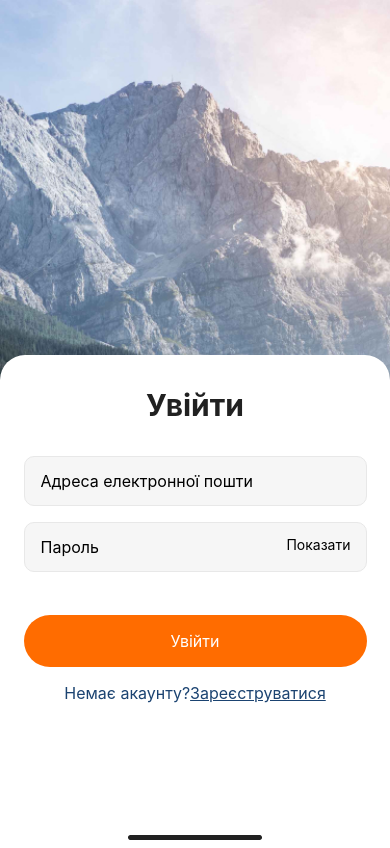
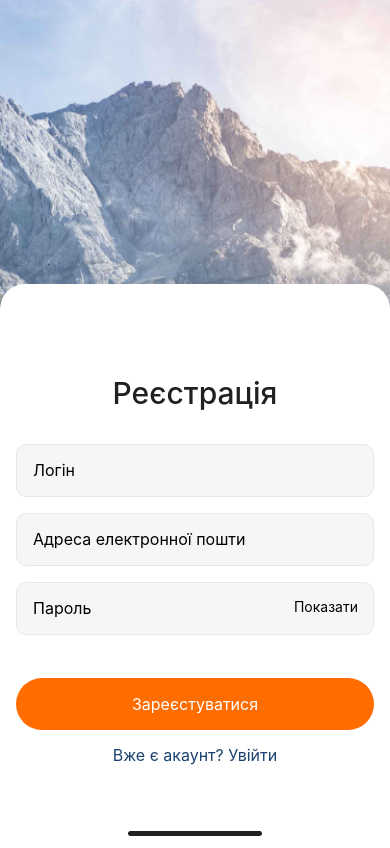
Before and after one commit to Goingforth/goit-react-native6_fin, a React Native app: screen / in a window 390 px wide. Built offline with nearby package versions, Linux system fonts and the light colour scheme.

Commit message:
on check

```diff
--- a/App.js
+++ b/App.js
@@ -1,14 +1,13 @@
-import { StyleSheet, Text, View, ScrollView, FlatList } from "react-native";
+import React, { useState } from "react";
+import { StyleSheet, Text, View } from "react-native";
 import RegistrationScreen from "./Screens/RegistrationScreen";
 import LoginScreen from "./Screens/LoginScreen";
 
 export default function App() {
   return (
-    <View>
-      <View style={styles.container}>
-        {/* <RegistrationScreen /> */}
-        <LoginScreen />
-      </View>
+    <View style={styles.container}>
+      <RegistrationScreen />
+      {/* <LoginScreen /> */}
     </View>
   );
 }
--- a/Components/HomeIndicators/HomeIndicator.js
+++ b/Components/HomeIndicators/HomeIndicator.js
@@ -15,7 +15,7 @@ const styles = StyleSheet.create({
   homeIndicator: {
     paddingTop: 21,
     paddingBottom: 8,
-
+    alignItems: "center",
     height: 34,
   },
 });
--- a/Screens/LoginScreen.js
+++ b/Screens/LoginScreen.js
@@ -1,138 +1,221 @@
+import React, { useState } from "react";
 import {
   ImageBackground,
-  SafeAreaView,
   StyleSheet,
-  Dimensions,
   Text,
   View,
   TextInput,
   TouchableOpacity,
-  Pressable,
+  Keyboard,
+  TouchableWithoutFeedback,
   KeyboardAvoidingView,
+  Platform,
 } from "react-native";
+
+const validator = require("validator");
 
 import image from "./Images/bg_photo.jpg";
 import HomeIndicator from "../Components/HomeIndicators/HomeIndicator";
 
-const screenHeight = Dimensions.get("window").height;
-const screenWidth = Dimensions.get("window").width;
+const initialState = {
+  email: "",
+  password: "",
+};
 
 const LoginScreen = () => {
+  const [state, setState] = useState(initialState);
+
+  const [nameFocus, setNameFocus] = useState(null);
+  const [isSeePaassword, setIsSeePaassword] = useState(true);
+  const [checkValidEmail, setCheckValidEmail] = useState(false);
+
+  const { email, password } = state;
+
+  const onLogin = () => {
+    console.log(` Email : ${email} , Password : ${password}`);
+    setState(initialState);
+  };
+
+  const handleVisibilityPassword = () => setIsSeePaassword(!isSeePaassword);
+
+  const isBlurInput = () => setNameFocus("null");
+
+  const handleCheckEmail = (text) => {
+    setState((prev) => ({ ...prev, email: text }));
+
+    setCheckValidEmail(validator.isEmail(text));
+  };
+
+  const emailEmpty = validator.isEmpty(email);
+
   return (
-    <SafeAreaView>
-      <ImageBackground
-        source={image}
-        resizeMode="cover"
-        style={styles.imgBackGround}
+    <ImageBackground source={image} style={styles.imgBackGround}>
+      <TouchableWithoutFeedback onPress={Keyboard.dismiss}>
+        <KeyboardAvoidingView
+          style={styles.container}
+          behavior={Platform.OS == "ios" ? "padding" : "height"}
+          keyboardVerticalOffset={Platform.OS === "ios" ? -248 : -248}
         >
-        {/* <KeyboardAvoidingView style={styles.contain} behavior="padding"> */}
-        <View style={styles.container}>
+          <View style={styles.formContainer}>
             <Text style={styles.header}>Увійти</Text>
 
             <View>
               <TextInput
-              style={styles.input}
+                style={[
+                  styles.input,
+                  nameFocus === "email" && styles.inputFocus,
+                ]}
                 placeholder="Адреса електронної пошти"
+                value={email}
+                onChangeText={(value) => handleCheckEmail(value)}
+                inputMode="email"
+                onFocus={() => setNameFocus("email")}
+                onBlur={isBlurInput}
               />
 
-            <View>
-              <TextInput style={styles.input} placeholder="Пароль" />
-              <Pressable style={styles.verifyButton}>
-                <Text>Показати</Text>
-              </Pressable>
-            </View>
+              {!checkValidEmail && !emailEmpty ? (
+                <Text style={styles.textFailed}>Wrong format email</Text>
+              ) : (
+                <Text style={styles.textFailed}> </Text>
+              )}
             </View>
 
-          <View style={styles.styleRegistrBtn}>
-            <TouchableOpacity>
-              {/* onPress={this.onPressButton} */}
-              <Text style={styles.textButton}>Увійти</Text>
+            <View>
+              <TextInput
+                style={[
+                  styles.input,
+                  nameFocus === "password" && styles.inputFocus,
+                ]}
+                placeholder="Пароль"
+                value={password}
+                onChangeText={(value) =>
+                  setState((prev) => ({ ...prev, password: value }))
+                }
+                secureTextEntry={isSeePaassword}
+                onFocus={() => setNameFocus("password")}
+                onBlur={isBlurInput}
+              />
+              <TouchableOpacity
+                style={styles.verifyButton}
+                onPress={handleVisibilityPassword}
+              >
+                <Text> {isSeePaassword ? "Показати" : "Приховати"}</Text>
               </TouchableOpacity>
             </View>
 
+            {email === "" || password === "" || checkValidEmail === false ? (
+              <TouchableOpacity disabled style={styles.styleRegistrBtn}>
+                <Text style={styles.textButton}>Увійти</Text>
+              </TouchableOpacity>
+            ) : (
+              <TouchableOpacity
+                style={styles.styleRegistrBtn}
+                onPress={onLogin}
+              >
+                <Text style={styles.textButton}>Увійти</Text>
+              </TouchableOpacity>
+            )}
+
             <Text style={styles.login}>
-            Немає акаунту?
-            <Text style={styles.registr}>Зареєструватися</Text>
+              Немає акаунту? <Text style={styles.registr}>Зареєструватися</Text>
             </Text>
+
             <HomeIndicator />
           </View>
-        {/* </KeyboardAvoidingView> */}
+        </KeyboardAvoidingView>
+      </TouchableWithoutFeedback>
     </ImageBackground>
-    </SafeAreaView>
   );
 };
 export default LoginScreen;
 
 const styles = StyleSheet.create({
-  contain: {
-    flex: 1,
-  },
   container: {
     flex: 1,
-    display: "flex",
+
+    justifyContent: "flex-end",
+  },
+  formContainer: {
+    paddingTop: 32,
+    paddingBottom: 0,
+
+    paddingHorizontal: 16,
+    borderTopLeftRadius: 25,
+    borderTopRightRadius: 25,
+    backgroundColor: "#FFFFFF",
+  },
+  imgBackGround: {
     position: "absolute",
 
-    // marginTop: 323,
-    bottom: 0,
-
-    alignItems: "center",
-    width: screenWidth,
-    height: 489,
-    backgroundColor: "#FFF",
-    borderTopLeftRadius: 25,
-    borderTopRightRadius: 25,
-  },
-  imgBackGround: {
-    height: screenHeight,
-    width: screenWidth,
-    //height: 812,
+    height: "100%",
+    width: "100%",
   },
   header: {
     fontSize: 30,
-    fontWeight: "bold",
+    fontWeight: 500,
+    lineHeight: 35,
+    textAlign: "center",
     color: "#212121",
 
-    marginTop: 32,
     marginBottom: 33,
   },
   input: {
-    height: 50,
-    width: 343,
     marginBottom: 16,
     padding: 16,
     borderWidth: 1,
     borderColor: "#e8e8e8",
     borderRadius: 10,
     fontSize: 16,
-
+    lineHeight: 19,
     backgroundColor: "#F6F6F6",
+  },
+  inputFocus: {
+    marginBottom: 16,
+    padding: 16,
+    borderWidth: 1,
+    borderColor: "#FF6C00",
+    borderRadius: 10,
+    fontSize: 16,
+    lineHeight: 19,
+    backgroundColor: "#FFFFFF",
   },
   styleRegistrBtn: {
     alignItems: "center",
     backgroundColor: "#FF6C00",
 
-    width: 343,
     paddingTop: 16,
     paddingBottom: 16,
     marginTop: 27,
     marginBottom: 16,
     borderRadius: 32,
   },
-  login: {
-    marginBottom: 111,
 
-    color: "#1B4371",
-    fontSize: 16,
-  },
   textButton: {
     fontSize: 16,
     color: "#FFF",
   },
   verifyButton: {
     position: "absolute",
-    justifyContent: "center",
-    top: 14,
+    fontSize: 16,
+    fontWeight: 400,
+    lineHeight: 19,
+    top: 16,
     right: 16,
+  },
+  textFailed: {
+    position: "absolute",
+    alignSelf: "flex-end",
+    bottom: 16,
+    color: "red",
+  },
+  login: {
+    marginBottom: 111,
+
+    color: "#1B4371",
+    fontSize: 16,
+    fontWeight: 400,
+    textAlign: "center",
+    lineHeight: 19,
   },
   registr: {
     textDecorationLine: "underline",
--- a/Screens/RegistrationScreen.js
+++ b/Screens/RegistrationScreen.js
@@ -1,56 +1,144 @@
+import React, { useState } from "react";
 import {
   ImageBackground,
-  SafeAreaView,
   StyleSheet,
-  Dimensions,
   Text,
   View,
   TextInput,
   TouchableOpacity,
-  Pressable,
+  Keyboard,
+  TouchableWithoutFeedback,
+  KeyboardAvoidingView,
+  Platform,
 } from "react-native";
+
+const validator = require("validator");
 
 import image from "./Images/bg_photo.jpg";
 import HomeIndicator from "../Components/HomeIndicators/HomeIndicator";
 
-const screenHeight = Dimensions.get("window").height;
-const screenWidth = Dimensions.get("window").width;
+const initialState = {
+  login: "",
+  email: "",
+  password: "",
+};
 
 const RegistrationScreen = () => {
+  const [state, setState] = useState(initialState);
+
+  const [nameFocus, setNameFocus] = useState(null);
+  const [isSeePaassword, setIsSeePaassword] = useState(true);
+  const [checkValidEmail, setCheckValidEmail] = useState(false);
+
+  const { login, email, password } = state;
+
+  const onLogin = () => {
+    console.log(`Login : ${login} , Email : ${email} , Password : ${password}`);
+    setState(initialState);
+  };
+
+  const handleVisibilityPassword = () => setIsSeePaassword(!isSeePaassword);
+
+  const isBlurInput = () => setNameFocus("null");
+
+  const handleCheckEmail = (text) => {
+    setState((prev) => ({ ...prev, email: text }));
+
+    setCheckValidEmail(validator.isEmail(text));
+  };
+
+  const emailEmpty = validator.isEmpty(email);
+
   return (
-    <SafeAreaView>
-      <ImageBackground
-        source={image}
-        resizeMode="cover"
-        style={styles.imgBackGround}
+    <ImageBackground source={image} style={styles.imgBackGround}>
+      <TouchableWithoutFeedback onPress={Keyboard.dismiss}>
+        <KeyboardAvoidingView
+          style={styles.container}
+          behavior={Platform.OS == "ios" ? "padding" : "height"}
+          keyboardVerticalOffset={Platform.OS === "ios" ? -168 : -168}
         >
-        <View style={styles.container}>
+          <View style={styles.formContainer}>
             <Text style={styles.header}>Реєстрація</Text>
-          <TextInput style={styles.input} placeholder="Логін" />
+
             <TextInput
-            style={styles.input}
+              style={[styles.input, nameFocus === "login" && styles.inputFocus]}
+              placeholder="Логін"
+              value={login}
+              onChangeText={(text) =>
+                setState((prev) => ({ ...prev, login: text }))
+              }
+              onFocus={() => setNameFocus("login")}
+              onBlur={isBlurInput}
+            />
+            <View>
+              <TextInput
+                style={[
+                  styles.input,
+                  nameFocus === "email" && styles.inputFocus,
+                ]}
                 placeholder="Адреса електронної пошти"
+                value={email}
+                onChangeText={(value) => handleCheckEmail(value)}
+                inputMode="email"
+                onFocus={() => setNameFocus("email")}
+                onBlur={isBlurInput}
               />
 
-          <View>
-            <TextInput style={styles.input} placeholder="Пароль" />
-            <Pressable style={styles.verifyButton}>
-              <Text>Показати</Text>
-            </Pressable>
+              {!checkValidEmail && !emailEmpty ? (
+                <Text style={styles.textFailed}>Wrong format email</Text>
+              ) : (
+                <Text style={styles.textFailed}> </Text>
+              )}
             </View>
 
-          <View style={styles.styleRegistrBtn}>
-            <TouchableOpacity>
-              {/* onPress={this.onPressButton} */}
-              <Text style={styles.textButton}>Зареєстуватися</Text>
+            <View>
+              <TextInput
+                style={[
+                  styles.input,
+                  nameFocus === "password" && styles.inputFocus,
+                ]}
+                placeholder="Пароль"
+                value={password}
+                onChangeText={(value) =>
+                  setState((prev) => ({ ...prev, password: value }))
+                }
+                secureTextEntry={isSeePaassword}
+                onFocus={() => setNameFocus("password")}
+                onBlur={isBlurInput}
+              />
+              <TouchableOpacity
+                style={styles.verifyButton}
+                onPress={handleVisibilityPassword}
+              >
+                <Text> {isSeePaassword ? "Показати" : "Приховати"}</Text>
               </TouchableOpacity>
             </View>
 
-          <Text style={styles.login}>Вже є акаунт? Увійти</Text>
+            {login === "" ||
+            email === "" ||
+            password === "" ||
+            checkValidEmail === false ? (
+              <TouchableOpacity disabled style={styles.styleRegistrBtn}>
+                <Text style={styles.textButton}>Зареєстуватися</Text>
+              </TouchableOpacity>
+            ) : (
+              <TouchableOpacity
+                style={styles.styleRegistrBtn}
+                onPress={onLogin}
+              >
+                <Text style={styles.textButton}>Зареєстуватися</Text>
+              </TouchableOpacity>
+            )}
+
+            <TouchableOpacity>
+              <Text style={styles.registration}>Вже є акаунт? Увійти</Text>
+            </TouchableOpacity>
+
             <HomeIndicator />
           </View>
+        </KeyboardAvoidingView>
+      </TouchableWithoutFeedback>
     </ImageBackground>
-    </SafeAreaView>
   );
 };
 export default RegistrationScreen;
@@ -58,60 +146,70 @@ export default RegistrationScreen;
 const styles = StyleSheet.create({
   container: {
     flex: 1,
-    display: "flex",
+
+    justifyContent: "flex-end",
+  },
+  formContainer: {
+    paddingTop: 92,
+    paddingBottom: 0,
+
+    paddingHorizontal: 16,
+    borderTopLeftRadius: 25,
+    borderTopRightRadius: 25,
+    backgroundColor: "#FFFFFF",
+  },
+  imgBackGround: {
     position: "absolute",
 
-    bottom: 0,
-
-    alignItems: "center",
-    width: screenWidth,
-    height: 549,
-    backgroundColor: "#FFF",
-    borderTopLeftRadius: 25,
-    borderTopRightRadius: 25,
-  },
-  imgBackGround: {
-    height: screenHeight,
-    width: screenWidth,
-    //height: 812,
+    height: "100%",
+    width: "100%",
   },
   header: {
     fontSize: 30,
-    fontWeight: "bold",
+    fontWeight: 500,
+    lineHeight: 35,
+    textAlign: "center",
     color: "#212121",
 
-    marginTop: 92,
     marginBottom: 33,
   },
   input: {
-    height: 50,
-    width: 343,
     marginBottom: 16,
     padding: 16,
     borderWidth: 1,
     borderColor: "#e8e8e8",
     borderRadius: 10,
     fontSize: 16,
-    // alignItems: "center",
-    // justifyContent: "center",
-
+    lineHeight: 19,
     backgroundColor: "#F6F6F6",
+  },
+  inputFocus: {
+    marginBottom: 16,
+    padding: 16,
+    borderWidth: 1,
+    borderColor: "#FF6C00",
+    borderRadius: 10,
+    fontSize: 16,
+    lineHeight: 19,
+    backgroundColor: "#FFFFFF",
   },
   styleRegistrBtn: {
     alignItems: "center",
     backgroundColor: "#FF6C00",
 
-    width: 343,
     paddingTop: 16,
     paddingBottom: 16,
     marginTop: 27,
     marginBottom: 16,
     borderRadius: 32,
   },
-  login: {
+  registration: {
     marginBottom: 45,
     color: "#1B4371",
     fontSize: 16,
+    fontWeight: 400,
+    textAlign: "center",
+    lineHeight: 19,
   },
   textButton: {
     fontSize: 16,
@@ -119,8 +217,16 @@ const styles = StyleSheet.create({
   },
   verifyButton: {
     position: "absolute",
-    justifyContent: "center",
-    top: 14,
+    fontSize: 16,
+    fontWeight: 400,
+    lineHeight: 19,
+    top: 16,
     right: 16,
   },
+  textFailed: {
+    position: "absolute",
+    alignSelf: "flex-end",
+    bottom: 16,
+    color: "red",
+  },
 });
--- a/package.json
+++ b/package.json
@@ -16,9 +16,11 @@
     "expo-status-bar": "~1.4.4",
     "react": "18.2.0",
     "react-native": "0.71.8",
+    "react-native-keyboard-aware-scroll-view": "^0.9.5",
     "react-native-paper": "^5.9.1",
+    "react-native-safe-area-context": "4.5.0",
     "react-native-screens": "~3.20.0",
-    "react-native-safe-area-context": "4.5.0"
+    "validator": "^13.9.0"
   },
   "devDependencies": {
     "@babel/core": "^7.20.0"
```
Also changed, not shown: 1 other file (tests, documents, lock files or other folders). Lines whose indentation alone changed are shown as unchanged.
